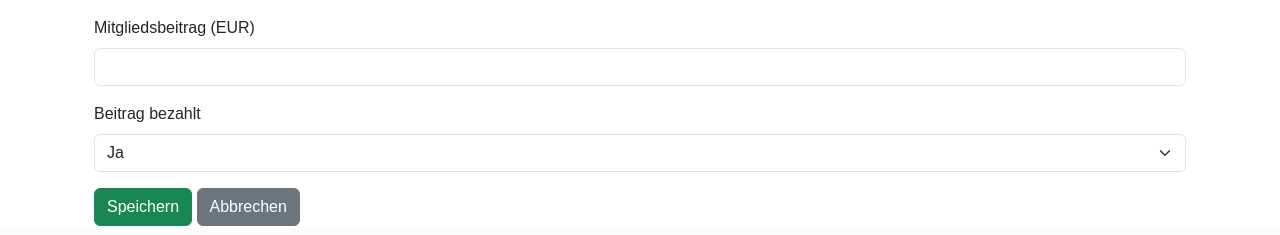
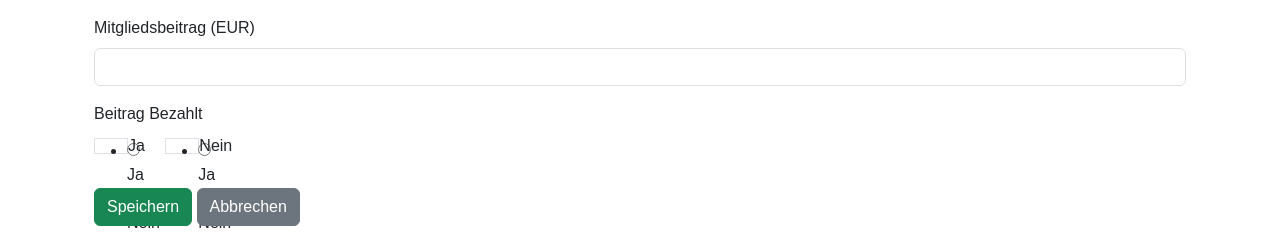
Before and after one commit to jessehaemmerle/Vereinsplattform, a Flask app: page /mitglied/new in a window 1280 px wide. Shown: the part 1076-1311 px from the top of the page. Run offline with Flask 3, Linux system fonts and the light colour scheme; a user stored in the database is signed in; tables that the repository leaves empty hold one stand-in row (values such as "Sample post"); grey boxes marked "Sample" are stand-in pictures; parts of the project's set-up code (start-up, migrations or seed data) failed here and were passed over; some libraries are stand-ins or nearby versions.

Commit message:
Umstellung auf Radiobuttons in Beitrag bezahlt.

```diff
--- a/app.py
+++ b/app.py
@@ -414,6 +414,8 @@ def mitglied_new():
                 flash("Es ist kein Verein mit Ihrem Benutzerkonto verknüpft.", "danger")
                 return render_template('mitglied_edit.html', form=form, titel="Neues Mitglied")
 
+            beitrag_bezahlt = form.beitrag_bezahlt.data.lower() == 'ja'
+
             neues_mitglied = Mitglied(
                 vorname=form.vorname.data,
                 nachname=form.nachname.data,
@@ -427,7 +429,7 @@ def mitglied_new():
                 plz=form.plz.data,
                 ort=form.ort.data,
                 mitgliedsbeitrag=form.mitgliedsbeitrag.data or 0.0,
-                beitrag_bezahlt=form.beitrag_bezahlt.data.lower() == 'ja',
+                beitrag_bezahlt=beitrag_bezahlt,
                 austritt_datum=form.austritt_datum.data if form.status.data == 'inaktiv' else None,
                 verein_id=current_user.verein_id  # Associate with the user's Verein
             )
--- a/forms.py
+++ b/forms.py
@@ -1,5 +1,5 @@
 from flask_wtf import FlaskForm
-from wtforms import StringField, TextAreaField, DateField, FloatField, EmailField, SelectField, PasswordField, SubmitField
+from wtforms import StringField, TextAreaField, DateField, FloatField, EmailField, SelectField, RadioField, PasswordField, SubmitField
 from wtforms.validators import DataRequired, Email, EqualTo, Optional, Length
 from flask_wtf.file import FileField, FileRequired, FileAllowed
 
@@ -12,12 +12,16 @@ class MitgliedForm(FlaskForm):
     status = SelectField('Status', choices=[('aktiv', 'Aktiv'), ('inaktiv', 'Inaktiv')])
     funktion = SelectField('Funktion', choices=[('leitung', 'Leitung'), ('kassier', 'Kassier'), ('normal', 'Normales Mitglied'), ('vorstand', 'Vorstand'), ('pruefer', 'Rechnungsprüfer'), ('schrift', 'Schriftführer')])
     mitgliedsbeitrag = FloatField('Mitgliedsbeitrag (EUR)', validators=[Optional()])
-    beitrag_bezahlt = SelectField('Beitrag bezahlt', choices=[('true', 'Ja'), ('false', 'Nein')])
+    beitrag_bezahlt = RadioField(
+        choices=[('ja', 'Ja'), ('nein', 'Nein')],
+        validators=[DataRequired()]
+    )
     telefonnummer = StringField('Telefonnummer', validators=[Optional()])  # Neues Feld
     geburtstag = DateField('Geburtstag', validators=[Optional()])           # Neues Feld
     adresse = StringField('Adresse', validators=[Optional()])               # Neues Feld
     plz = FloatField('Postleitzahl', validators=[Optional()])
     ort = StringField('Ort', validators=[Optional()])
+    submit = SubmitField('Speichern')
 
 class ValidateMemberForm(FlaskForm):
     email = StringField('E-Mail-Adresse', validators=[DataRequired(), Email()])
--- a/templates/mitglied_edit.html
+++ b/templates/mitglied_edit.html
@@ -109,8 +109,18 @@
         </div>
 
         <div class="mb-3">
-            <label for="beitrag_bezahlt" class="form-label">{{ form.beitrag_bezahlt.label }}</label>
-            {{ form.beitrag_bezahlt(class_="form-select", id="beitrag_bezahlt") }}
+            <label class="form-label">{{ form.beitrag_bezahlt.label }}</label><br>
+            <div class="form-check form-check-inline">
+                {{ form.beitrag_bezahlt(class_="form-check-input", id="beitrag_bezahlt_ja", value="ja") }}
+                <label class="form-check-label" for="beitrag_bezahlt_ja">Ja</label>
+            </div>
+            <div class="form-check form-check-inline">
+                {{ form.beitrag_bezahlt(class_="form-check-input", id="beitrag_bezahlt_nein", value="nein") }}
+                <label class="form-check-label" for="beitrag_bezahlt_nein">Nein</label>
+            </div>
+            {% for error in form.beitrag_bezahlt.errors %}
+                <div class="text-danger">{{ error }}</div>
+            {% endfor %}
         </div>
 
         <button type="submit" class="btn btn-success">Speichern</button>
```
